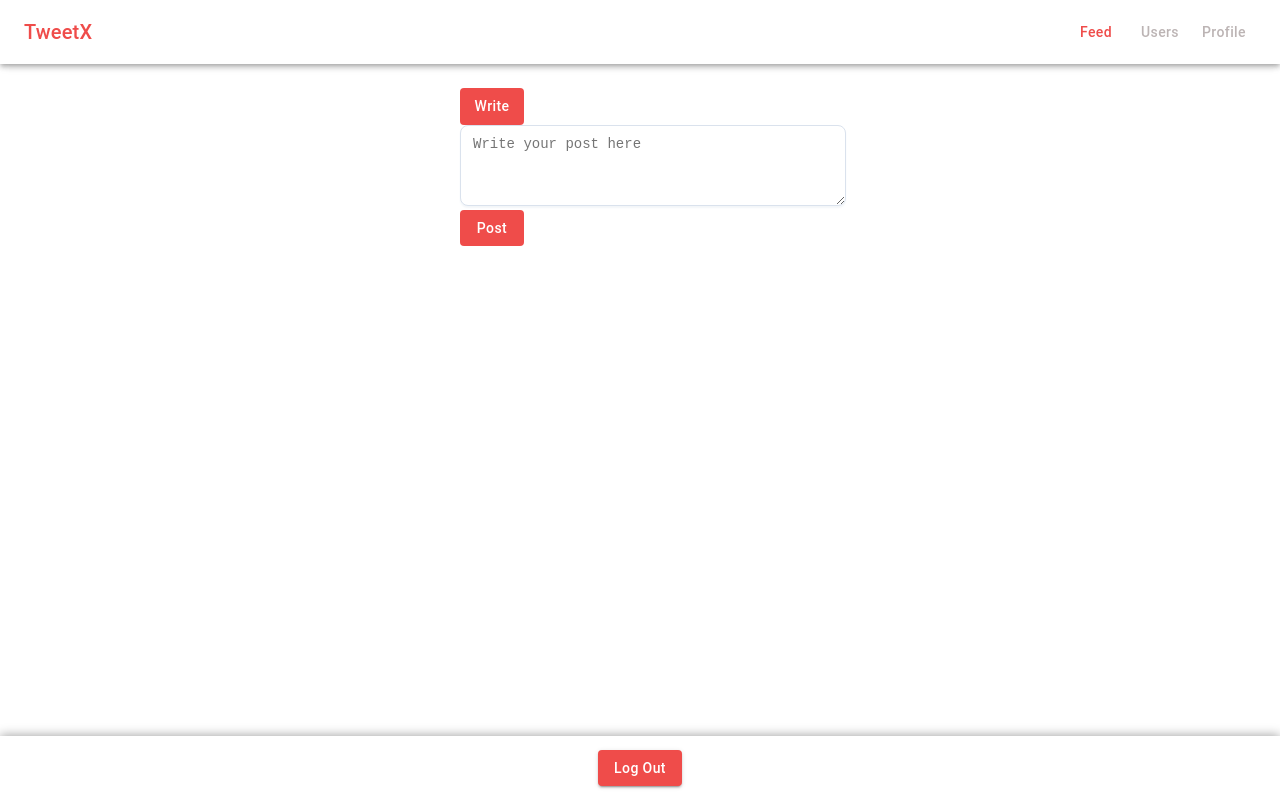
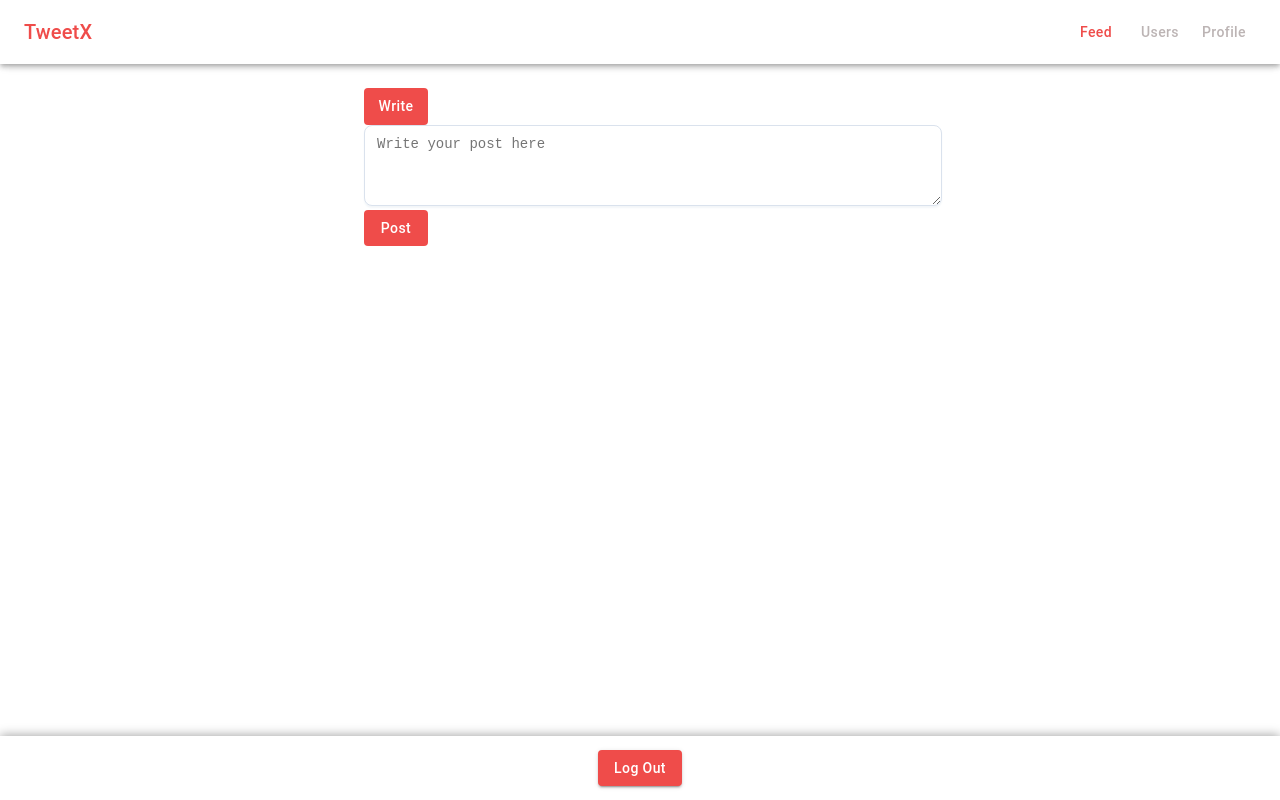
Before and after one commit to iamchiki/tweetx-app-assignment, a React (Create React App) app: page /home/feed in a window 1280 px wide. Built offline with nearby package versions, Linux system fonts and the light colour scheme; no server answers.

Commit message:
style : update design layout of addpost section

```diff
--- a/src/components/AddPost.js
+++ b/src/components/AddPost.js
@@ -1,4 +1,4 @@
-import { Box, Button, TextareaAutosize } from "@mui/material";
+import { Box, Button, Container, TextareaAutosize } from "@mui/material";
 import React, { useContext, useRef } from "react";
 import TweetxContext from "../store/context";
 import { db } from "../firebase/firebase-config";
@@ -32,14 +32,7 @@ const AddPost = () => {
     }
   };
   return (
-    <Box
-      component="section"
-      sx={{
-        width: "100%",
-        maxWidth: 360,
-        bgcolor: "background.paper",
-        margin: "0 auto",
-      }}>
+    <Container component="section" maxWidth="sm">
       <Button
         sx={{
           color: "#fff",
@@ -79,7 +72,7 @@ const AddPost = () => {
           Post
         </Button>
       </Box>
-    </Box>
+    </Container>
   );
 };
 
```
